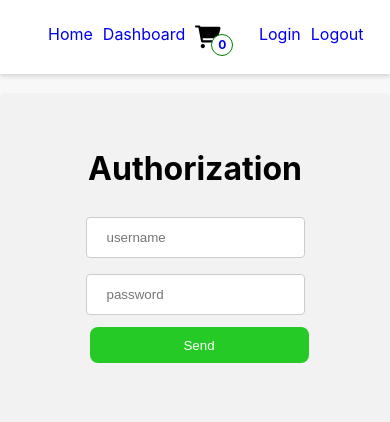
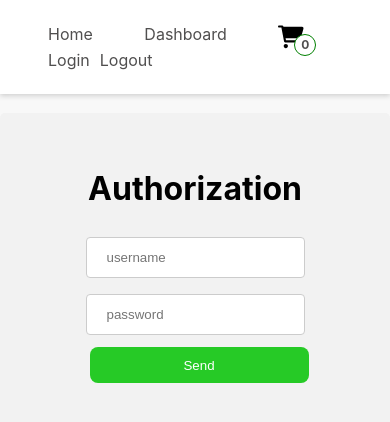
Before and after one commit to PavelOlkhovoi/FStore, a React (Create React App) app: page /login in a window 390 px wide. Shown: the top 422 px of the page. Built offline with nearby package versions, Linux system fonts and the light colour scheme; no server answers.

Commit message:
style: Fix the responsive menu

```diff
--- a/src/components/menu/Menu.module.css
+++ b/src/components/menu/Menu.module.css
@@ -5,16 +5,17 @@
     background-color: white;
     padding: 24px 48px;
     margin-bottom: 12px;
+    flex-wrap: wrap;
+}
+
+.menu a {
+    color: rgb(80, 79, 79);
 }
 
 .menu a:not(:last-child) {
     margin-right: 10px;
 }
 
-/* .menu a:last-child {
-    margin-left: auto;
+.menu a:visited {
+    color: green;
 }
-
-.user {
-    margin-left: auto;
-} */
```
